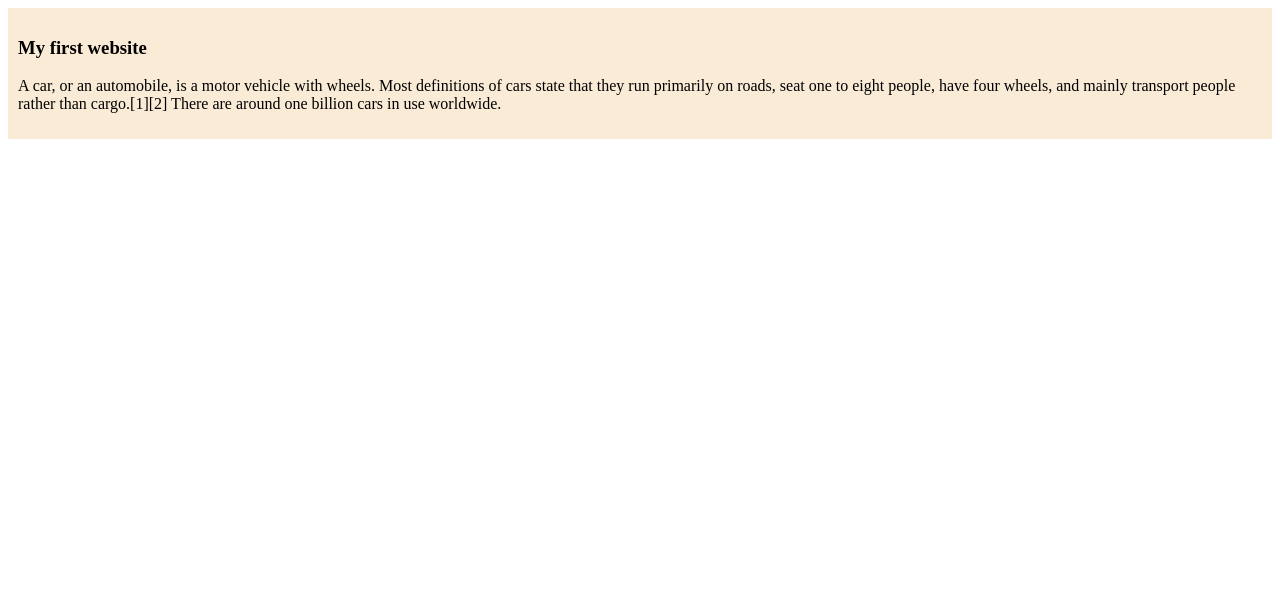
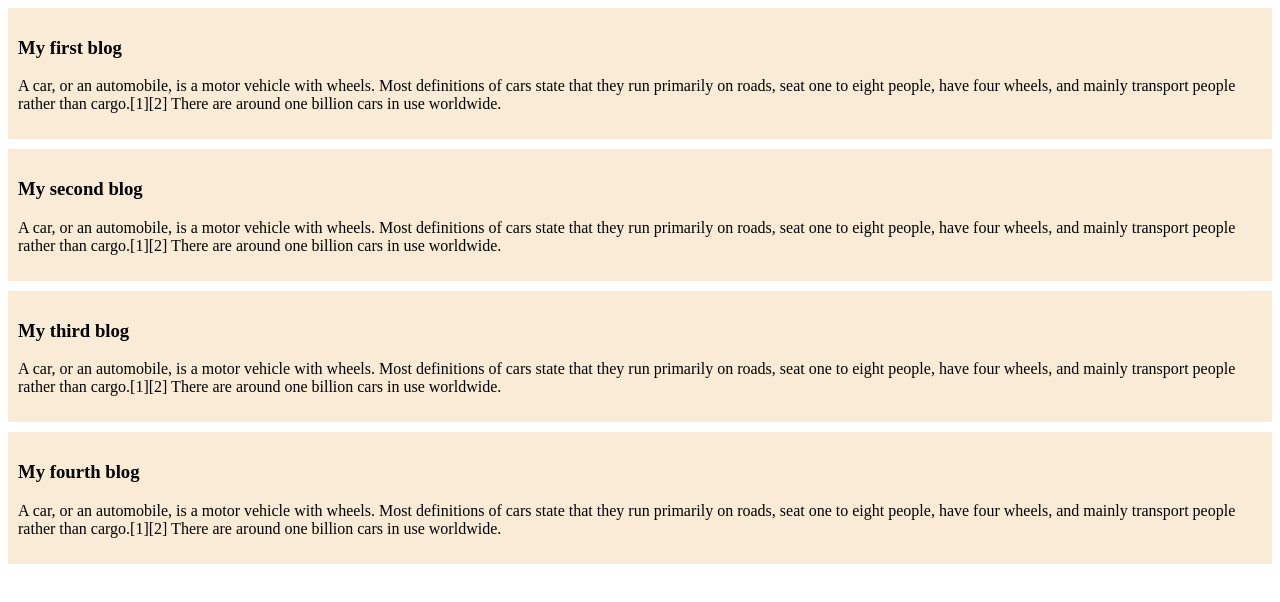
Before and after one commit to sahaantara-ops/my-simple-website, a plain HTML site: page index.html in a window 1280 px wide. Drawn offline with Linux system fonts and the light colour scheme.

Commit message:
added the second blog

```diff
--- a/index.html
+++ b/index.html
@@ -8,7 +8,25 @@
 </head>
 <body>
     <div>
-        <h3>My first website</h3>
+        <h3>My first blog</h3>
+        <p>
+            A car, or an automobile, is a motor vehicle with wheels. Most definitions of cars state that they run primarily on roads, seat one to eight people, have four wheels, and mainly transport people rather than cargo.[1][2] There are around one billion cars in use worldwide.
+        </p>
+    </div>
+    <div>
+        <h3>My second blog</h3>
+        <p>
+            A car, or an automobile, is a motor vehicle with wheels. Most definitions of cars state that they run primarily on roads, seat one to eight people, have four wheels, and mainly transport people rather than cargo.[1][2] There are around one billion cars in use worldwide.
+        </p>
+    </div>
+    <div>
+        <h3>My third blog</h3>
+        <p>
+            A car, or an automobile, is a motor vehicle with wheels. Most definitions of cars state that they run primarily on roads, seat one to eight people, have four wheels, and mainly transport people rather than cargo.[1][2] There are around one billion cars in use worldwide.
+        </p>
+    </div>
+    <div>
+        <h3>My fourth blog</h3>
         <p>
             A car, or an automobile, is a motor vehicle with wheels. Most definitions of cars state that they run primarily on roads, seat one to eight people, have four wheels, and mainly transport people rather than cargo.[1][2] There are around one billion cars in use worldwide.
         </p>
--- a/styles/blog.css
+++ b/styles/blog.css
@@ -1,5 +1,6 @@
 div{
     background-color: antiquewhite;
     padding: 10px;
+    margin-bottom: 10px;
 
 }
```
